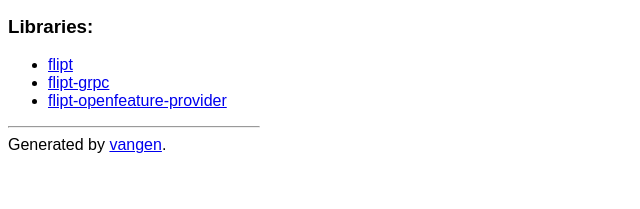
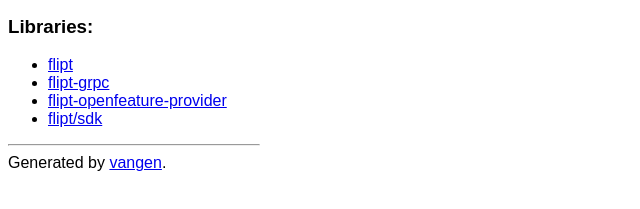
Before and after one commit to flipt-io/go-vanity, a plain HTML site: page index.html in a window 1280 px wide. Shown: the part 93-302 px from the top of the page, without its empty margins (0-640 px from the left). Drawn offline with Linux system fonts and the light colour scheme.

Commit message:
Update vanity go imports

```diff
--- a/index.html
+++ b/index.html
@@ -31,6 +31,9 @@ body { margin-top: 0; }
 <li>
 <a href="/flipt-openfeature-provider">flipt-openfeature-provider</a>
 </li>
+<li>
+<a href="/flipt/sdk">flipt/sdk</a>
+</li>
 </ul>
 
 <hr/>
```
